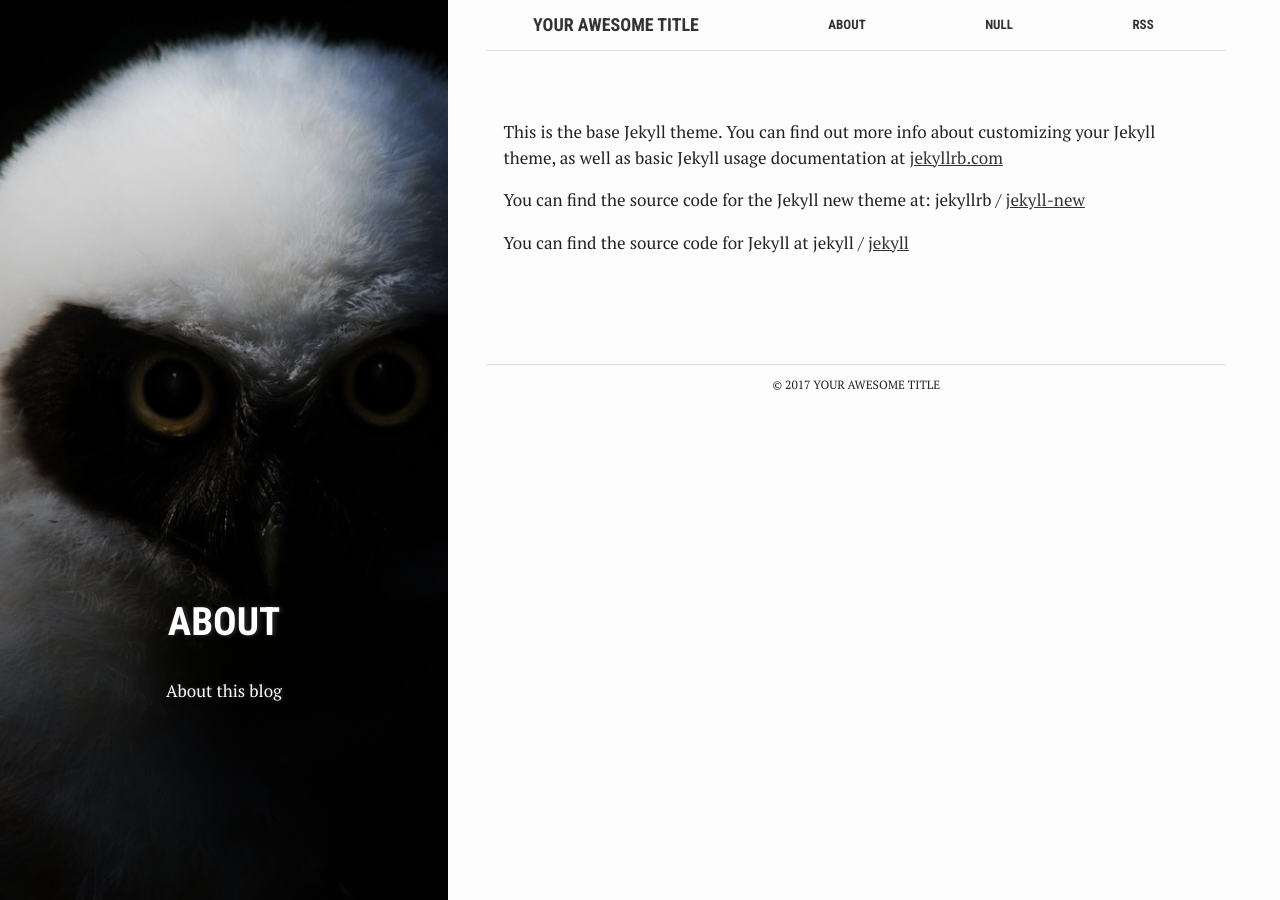
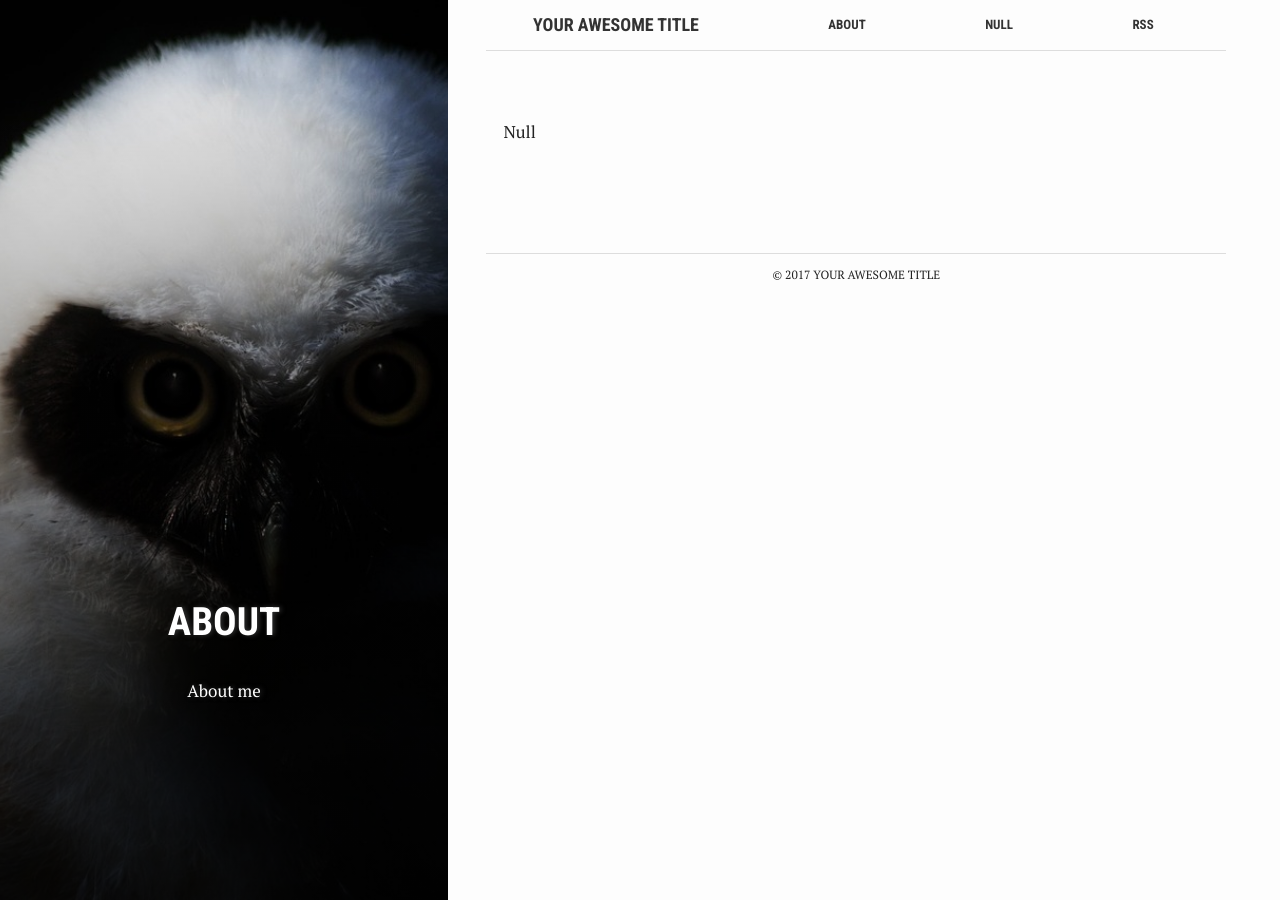
Before and after one commit to ceevon/hello-world, a Jekyll site: the page built from about.md, in a window 1280 px wide. Built offline with Jekyll 4.4.1, drawn with Linux system fonts in a browser that asks for light colours.

Commit message:
little change

```diff
--- a/about.md
+++ b/about.md
@@ -2,18 +2,10 @@
 bg: "owl.jpg"
 layout: page
 title: "About"
-crawlertitle: "Why and how this blog was created"
+crawlertitle: "Why and how this website was created"
 permalink: /about/
-summary: "About this blog"
+summary: "About me"
 active: about
 ---
 
-This is the base Jekyll theme. You can find out more info about customizing your Jekyll theme, as well as basic Jekyll usage documentation at [jekyllrb.com](http://jekyllrb.com/)
-
-You can find the source code for the Jekyll new theme at:
-{{site.twitter_username}} /
-[jekyll-new](https://github.com/jglovier/jekyll-new)
-
-You can find the source code for Jekyll at
-{{site.github_username}} /
-[jekyll](https://github.com/jekyll/jekyll)
+Null
```
